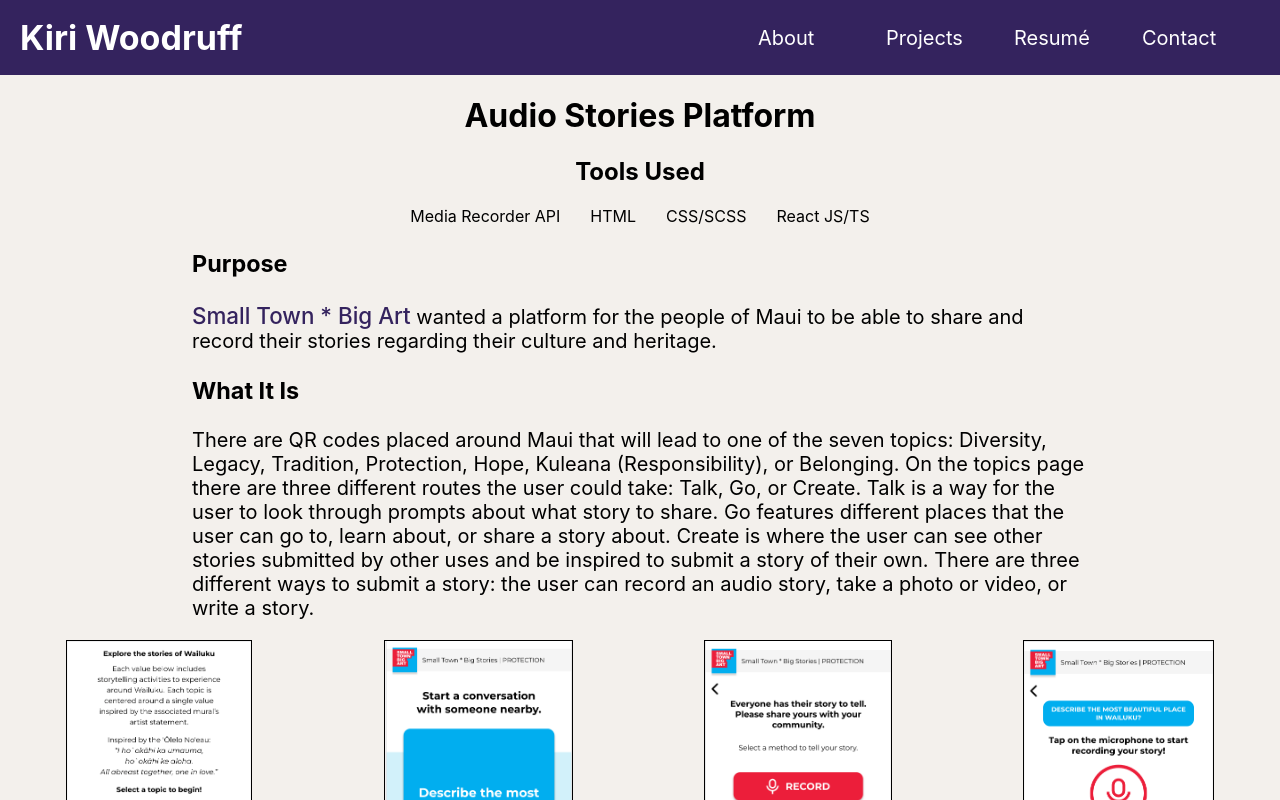
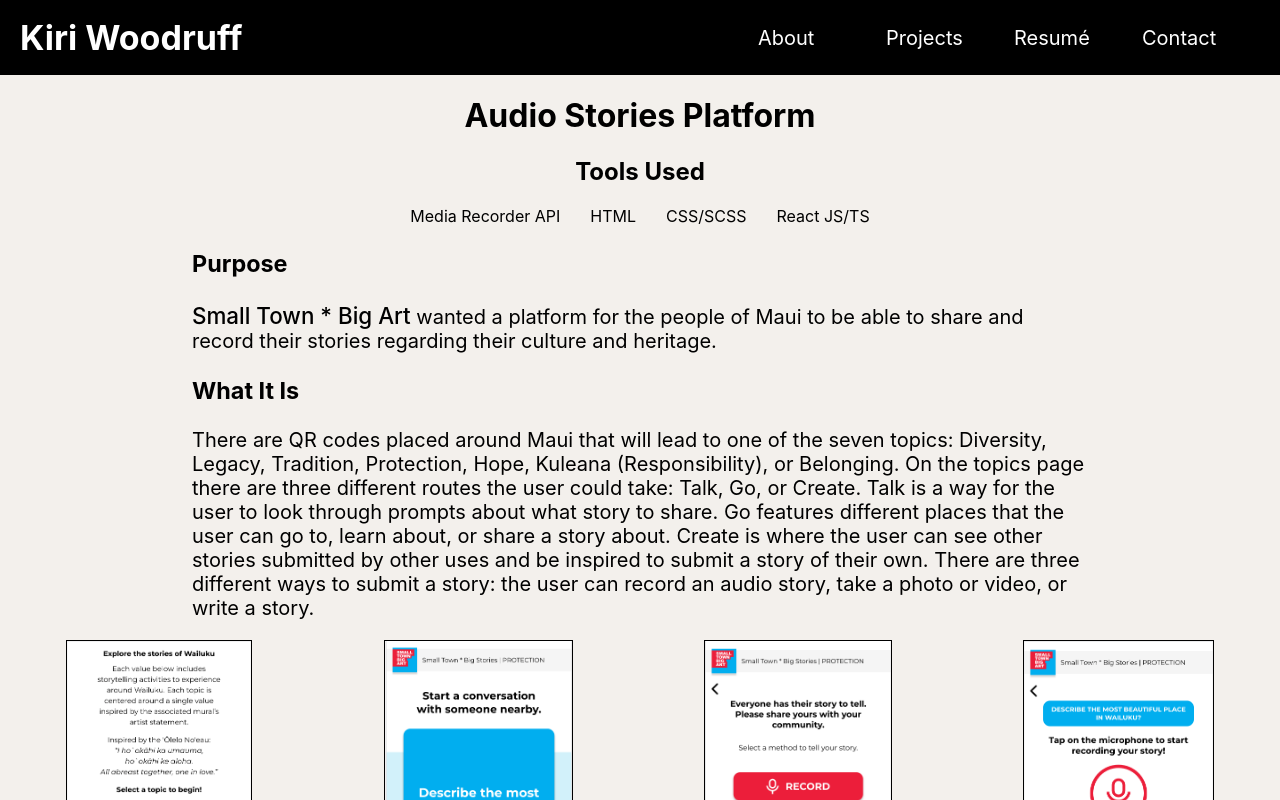
Before and after one commit to kiri-woodruff/Portfolio-Website, a React (Create React App) app: page /projects/audio-stories in a window 1280 px wide. Shown: the top 800 px of the page. Built offline with nearby package versions, Linux system fonts and the light colour scheme.

Commit message:
change colors to black and gray

```diff
--- a/src/Components/Header/HeaderStyling.scss
+++ b/src/Components/Header/HeaderStyling.scss
@@ -1,7 +1,7 @@
 .header {
   display: flex;
   justify-content: space-between;
-  background-color: #34235e;
+  background-color: black;
   height: 75px;
   align-items: center;
 
@@ -24,7 +24,7 @@
   }
 
   a:hover, a:active {
-    color: #9e8fc5;
+    color: gray;
   }
 
   .header-name {
--- a/src/Pages/Audio-Stories/AudioStoriesPageStyling.scss
+++ b/src/Pages/Audio-Stories/AudioStoriesPageStyling.scss
@@ -46,14 +46,14 @@
     font-size: 1.4rem;
     font-weight: 450;
     text-decoration: none;
-    box-shadow: inset 0 0 0 0 #9e8fc5;
-    color: #34235e;
+    box-shadow: inset 0 0 0 0 gray;
+    color: black;
     margin: 0 -.25rem;
     padding: 0 .25rem;
     transition: color .3s ease-in-out, box-shadow .3s ease-in-out;
   }
   a:hover {
-    box-shadow: inset 300px 0 0 0 #9e8fc5;
+    box-shadow: inset 300px 0 0 0 gray;
     color: white;
   }
 
--- a/src/Pages/Projects-Page/ProjectsPageStyling.scss
+++ b/src/Pages/Projects-Page/ProjectsPageStyling.scss
@@ -11,7 +11,7 @@
   .project {
     display: flex;
     flex-direction: column;
-    background-color: #9e8fc5;
+    background-color: gray;
     width: 360px;
     height: 360px;
     box-shadow: 0 4px 4px 0 rgba(0, 0, 0, 0.25);
@@ -70,7 +70,7 @@
   .projects-page-buttons {
     text-decoration: none;
     text-align: center;
-    background-color: #34235e;
+    background-color: black;
     z-index: 1;
     color: white;
     border-radius: 20px;
@@ -81,17 +81,7 @@
     box-shadow: 0 4px 4px 0 rgba(0, 0, 0, 0.25);
   }
 
-  //.fix-footer {
-  //  padding-bottom: 100px;
-  //}
-
   @media (min-width: 700px) and (max-width: 1100px) {
-    .projects-page-projects {
-      display: flex;
-      flex-flow: row wrap;
-      margin-bottom: 70px;
-    }
-
     .fix-footer {
       padding-bottom: 50px;
     }
@@ -101,7 +91,6 @@
     .projects-page-projects {
       display: flex;
       flex-direction: column;
-      margin-bottom: 70px;
     }
 
     .project {
```
